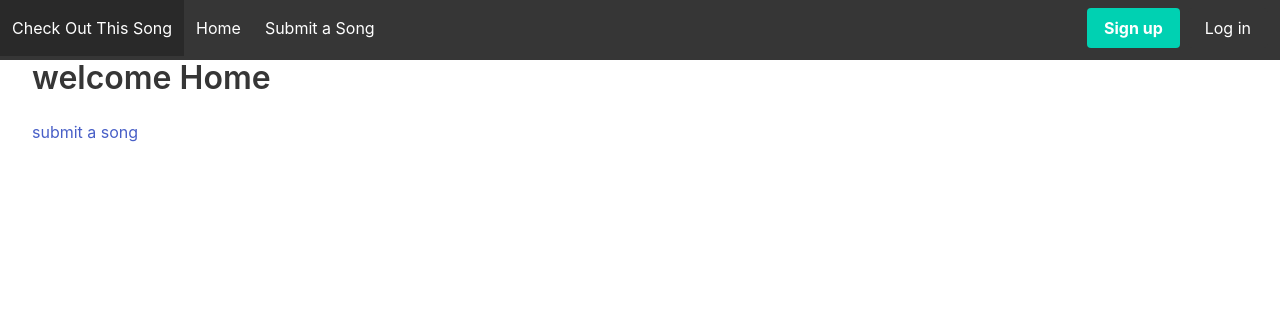
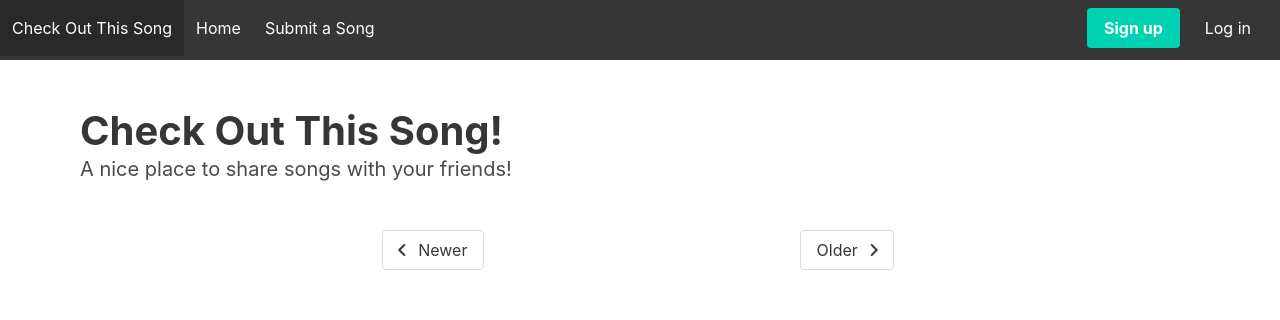
Before and after one commit to dixls/check-out-this-song, a Flask app: page /?p=1 in a window 1280 px wide. Shown: the top 320 px of the page. Run offline with Flask 2, Linux system fonts and the light colour scheme; data that the repository does not hold is empty; some libraries are stand-ins or nearby versions.

Commit message:
added pagination to home page
still need to add logic to not have a next page button if there's no more posts

```diff
--- a/app/templates/home.html
+++ b/app/templates/home.html
@@ -1,9 +1,15 @@
 {% extends 'base.html' %}
 {% block content %}
-<h1 class="title">
-    welcome Home
-</h1>
-<a href="/search">submit a song</a>
+<section class="hero">
+    <div class="hero-body ">
+        <h1 class="title is-2 has-text-weight-bold">
+            Check Out This Song!
+        </h1>
+        <p class="subtitle">
+            A nice place to share songs with your friends!
+        </p>
+    </div>
+</section>
 <div class="columns is-tablet is-centered">
     <div class="column is-half">
         {% if posts %}
@@ -11,6 +17,48 @@
         {% include 'post_card.html' %}
         {% endfor %}
         {% endif %}
+        <div class="columns is-centered">
+            {% if page %}
+            <div class="column has-text-centered">
+                {% if page == 1 %}
+                <a href="/" class="button">
+                    {% else %}
+                    <a href="/?p={{page-1}}" class="button">
+                        {% endif %}
+                        <span class="icon">
+                            <i class="fas fa-angle-left"></i>
+                        </span>
+                        <span>
+                            Newer
+                        </span>
+                    </a>
+            </div>
+            <div class="column"></div>
+            <div class="column has-text-centered">
+                <a href="/?p={{page+1}}" class="button">
+                    <span>
+                        Older
+                    </span>
+                    <span class="icon">
+                        <i class="fas fa-angle-right"></i>
+                    </span>
+                </a>
+            </div>
+            {% else %}
+            <div class="column"></div>
+            <div class="column"></div>
+            <div class="column has-text-centered">
+                <a href="/?p=1" class="button">
+                    <span>
+                        Older
+                    </span>
+                    <span class="icon">
+                        <i class="fas fa-angle-right"></i>
+                    </span>
+                </a>
+            </div>
+            {% endif %}
+        </div>
     </div>
 </div>
 {% endblock %}
--- a/app/templates/login.html
+++ b/app/templates/login.html
@@ -3,7 +3,7 @@
 {% block content %}
 <div class="columns is-tablet is-centered">
     <div class="column is-half">
-        <div class="card">
+        <div class="card m-2">
             <div class="card-content">
                 <form method="POST">
                     <div class="field">
--- a/app/views.py
+++ b/app/views.py
@@ -98,12 +98,21 @@ def signup():
 @main.route("/")
 def root():
     db.session.rollback()
-    posts = Post.query.all()
+    default = 5
+    if request.args:
+        page = int(request.args.get("p"))
+        a = page * default
+        b = a+default
+    else:
+        a = 0
+        b = default
+        page = None
+    posts = Post.query.order_by(Post.timestamp.desc()).slice(a,b)
     if "new_song" in session:
         session.pop("new_song")
     if "post_desc" in session:
         session.pop("post_desc")
-    return render_template("home.html", posts=posts)
+    return render_template("home.html", posts=posts, page=page)
 
 
 @main.route("/search", methods=["GET", "POST"])
```
